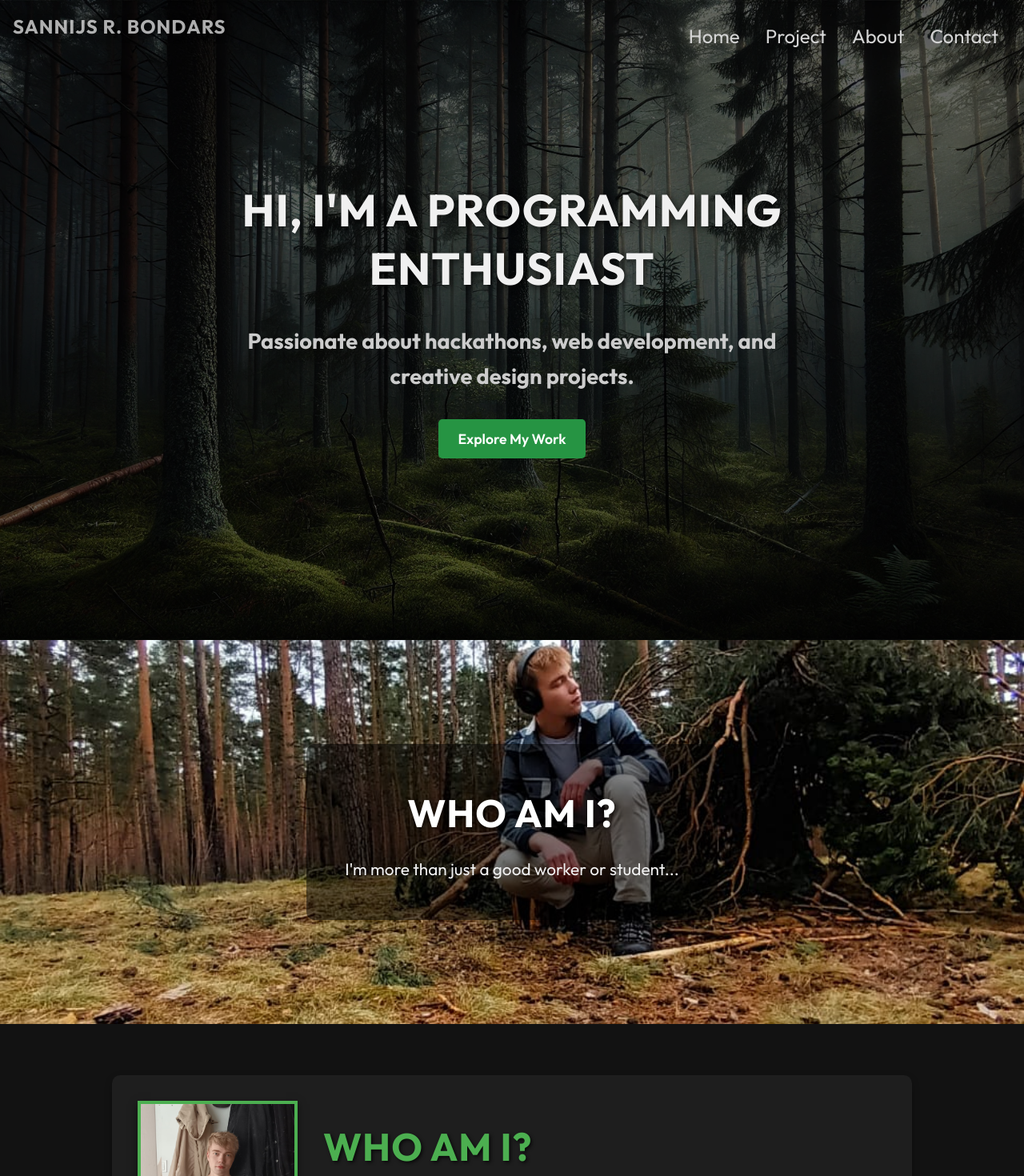
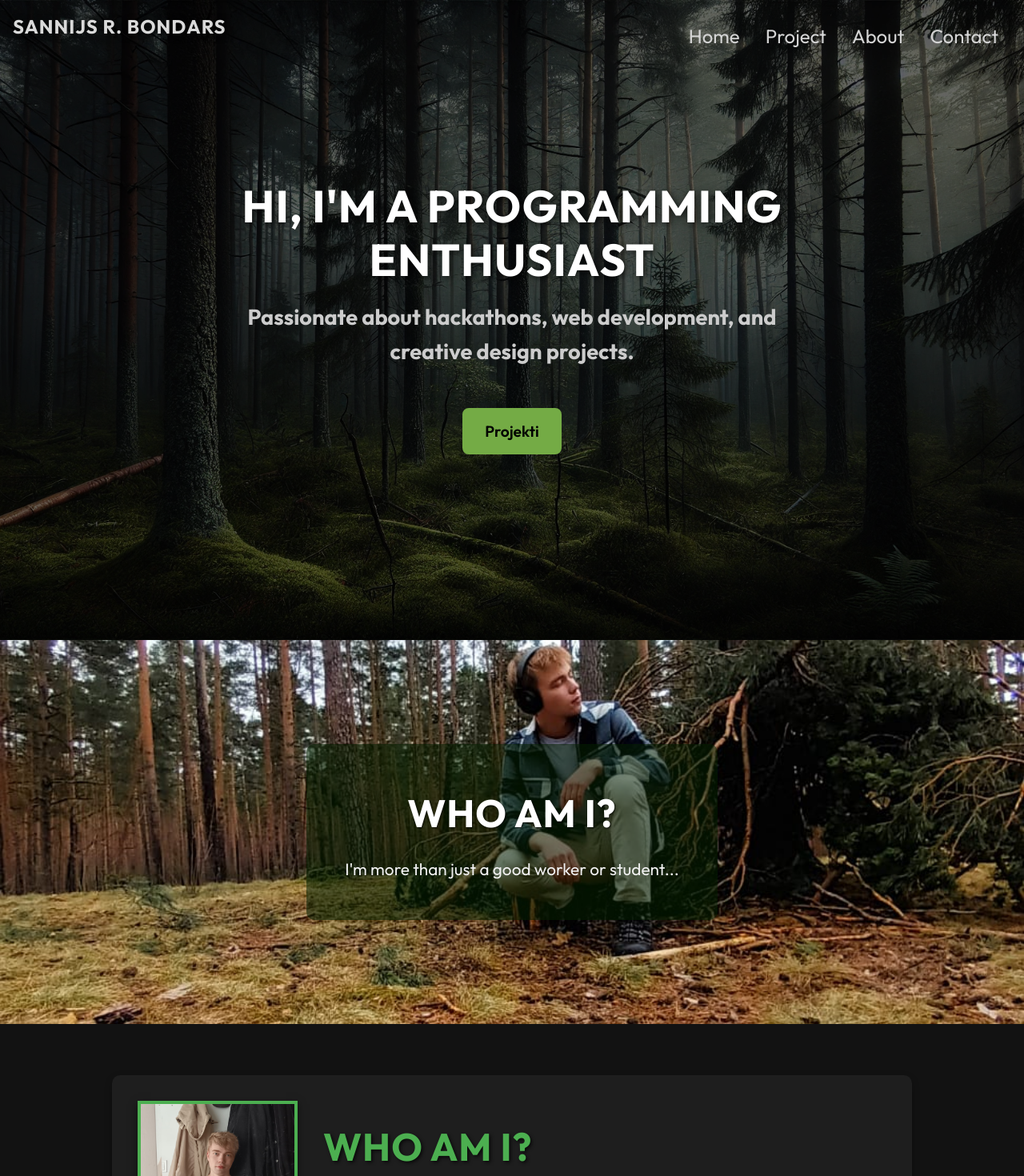
Before and after one commit to Sanvirus/sanvirus.github.io, a React (Create React App) app in the folder my-app/: page /about in a window 1280 px wide. Shown: the top 1470 px of the page at 80% size. Built offline with nearby package versions, Linux system fonts and the light colour scheme.

Commit message:
beta version

```diff
--- a/my-app/src/components/HeroImg3.js
+++ b/my-app/src/components/HeroImg3.js
@@ -1,6 +1,9 @@
 import "./HeroImg3Style.css";
 import React from 'react';
 import IntroImg from "../assets/Hero3.webp";
+
+import { Link } from 'react-router-dom';
+
 
 const HeroImg3 = () => {
     return (
@@ -11,7 +14,7 @@ const HeroImg3 = () => {
             <div className="hero-content">
                 <h1>Hi, I'm a Programming Enthusiast</h1>
                 <p>Passionate about hackathons, web development, and creative design projects.</p>
-                <button className="hero-btn" to="/project" >Explore My Work</button>
+                <Link to="/project" className="btn btn-primary">Projekti</Link>
             </div>
         </div>
     );
--- a/my-app/src/components/HeroImg3Style.css
+++ b/my-app/src/components/HeroImg3Style.css
@@ -68,11 +68,13 @@
     transition: background-color 0.3s ease;
     border-radius: 5px;
     animation: fadeIn 2s ease-in-out;
-}
+  }
 
 .hero-btn:hover {
     background-color: #44C325;
-}
+  }
+
+
 
 /* Animations */
 @keyframes fadeIn {
--- a/my-app/src/components/NavbarStyles.css
+++ b/my-app/src/components/NavbarStyles.css
@@ -30,7 +30,7 @@
 }
 
 .header h1 {
-    color:#ffffffad;
+    color:#dadada;
     font-size: 1.5rem;
 }
 
--- a/my-app/src/components/ParallaxSection.css
+++ b/my-app/src/components/ParallaxSection.css
@@ -17,7 +17,7 @@
 /* Dark overlay to enhance readability */
 .parallax-overlay {
     position: relative;
-    background-color: rgba(0, 0, 0, 0.5); /* Semi-transparent overlay */
+    background-color: rgba(4, 31, 0, 0.555); /* Semi-transparent overlay */
     padding: 3rem;
     border-radius: 10px;
     max-width: 800px;
@@ -29,7 +29,7 @@
     margin-bottom: 1rem;
     color: #ffffff;
     font-weight: 700;
-    text-shadow: 2px 2px 8px rgba(0, 0, 0, 0.7);
+    text-shadow: 1px 1px 2px rgba(0, 0, 0, 0.7);
     font-size: clamp(2rem, 4vw + 1rem, 3rem);
 }
 
--- a/my-app/src/styles/HeroStyle.css
+++ b/my-app/src/styles/HeroStyle.css
@@ -9,10 +9,10 @@
   color: #ffffff;
   text-align: center;
   overflow: hidden;
+  background-image: url('../assets/HeroIMG.jpeg'); /* Adjust path as needed */
   background-size: cover;
   background-position: center;
   background-repeat: no-repeat;
-  z-index: -2;
 }
 
 /* Overlay for darkening the background image */
@@ -22,7 +22,7 @@
   left: 0;
   width: 100%;
   height: 100%;
-  background: rgba(0, 0, 0, 0.459); /* Adjust overlay opacity as desired */
+  background: rgba(0, 0, 0, 0.5); /* Adjust overlay opacity as desired */
   z-index: -1;
 }
 
@@ -30,7 +30,7 @@
 .hero-content {
   position: relative;
   z-index: 1;
-  max-width: 70vw;
+  max-width: 800px;
   padding: 2rem;
   text-align: center;
 }
@@ -49,7 +49,7 @@
 }
 
 /* Hero title styling */
-.hero .hero-content h1 {
+.hero-title {
   font-size: 2.5rem;
   line-height: 1.3;
   margin-bottom: 2rem;
@@ -83,7 +83,7 @@
 
 /* Responsive adjustments */
 @media (max-width: 768px) {
-  .hero .hero-content h1 {
+  .hero-title {
       font-size: 2rem;
   }
 
@@ -91,7 +91,7 @@
       font-size: 1rem;
   }
 
-  .btn-primary {
+  .btn-primary, .btn-secondary {
       font-size: 1rem;
       padding: 0.6rem 1rem;
   }
```
